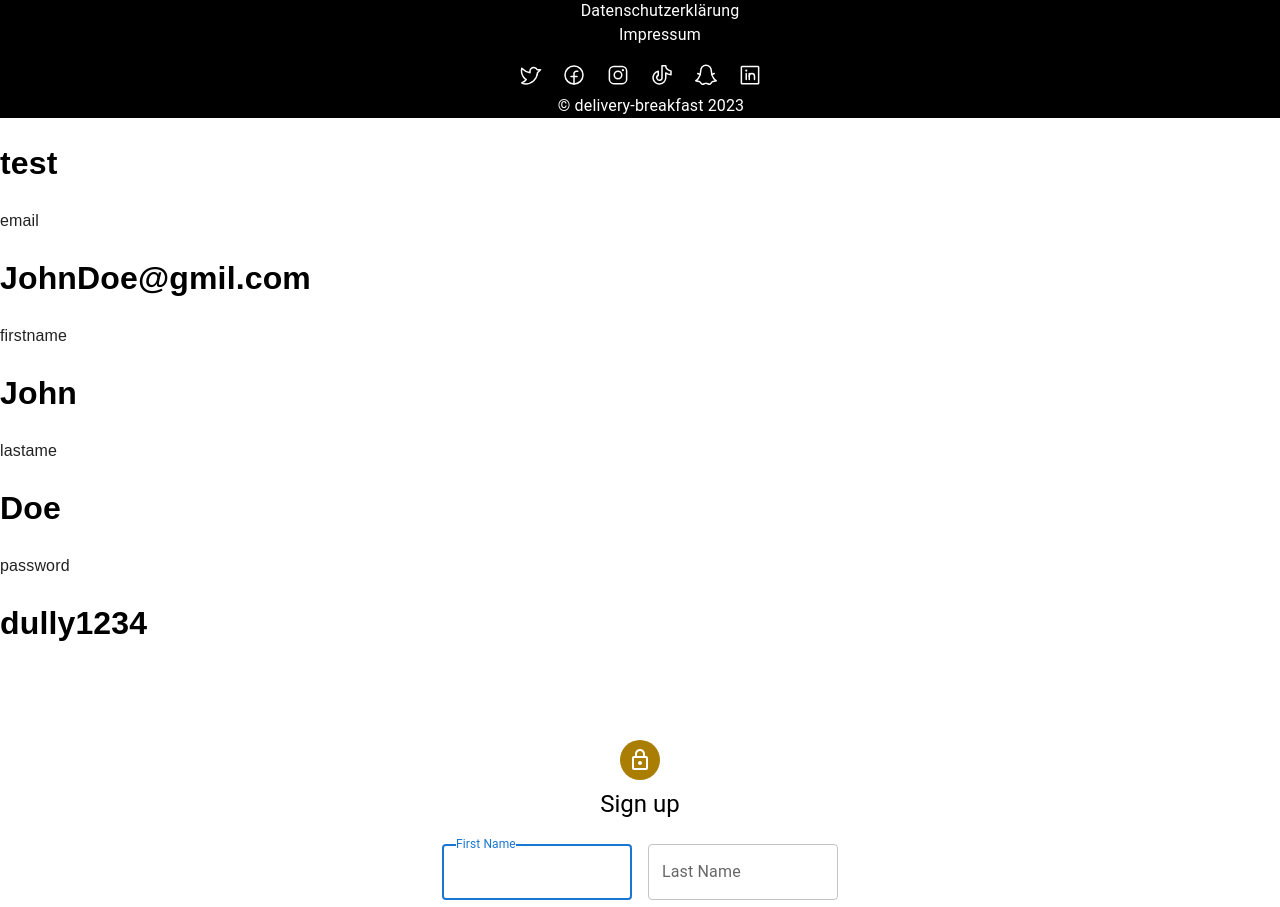
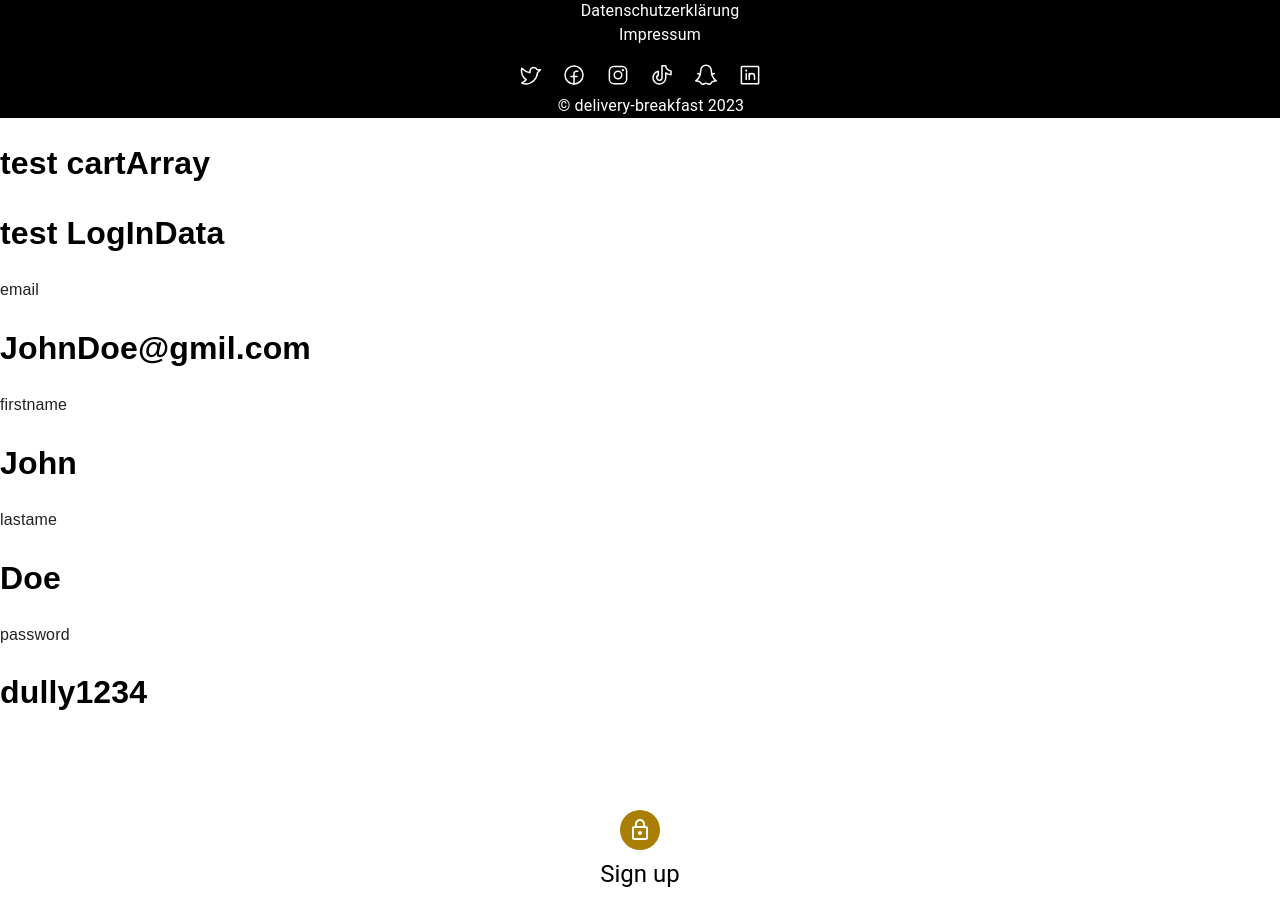
Before and after one commit to 2204Simon/Website-dynamisch, a React (Create React App) app in the folder my-app/: page / in a window 1280 px wide. Shown: the part 1180-2087 px from the top of the page. Built offline with nearby package versions, Linux system fonts and the light colour scheme.

Commit message:
Add CartArray in test.tsx

```diff
--- a/my-app/src/redux/cartReducer.ts
+++ b/my-app/src/redux/cartReducer.ts
@@ -1,4 +1,4 @@
-import { ActionTypes, CartState, CartItem } from "./types"; // Importieren Sie die erforderlichen Typen
+import { ActionTypes, CartState } from "./types"; // Importieren Sie die erforderlichen Typen
 
 const cartReducer = (
   state: CartState = {
--- a/my-app/src/test.tsx
+++ b/my-app/src/test.tsx
@@ -1,13 +1,27 @@
 import React from "react";
 import { useSelector } from "react-redux";
-import { UserDataState } from "./redux/types";
+import { CartState, UserDataState } from "./redux/types";
 import SignInTest from "./testLogIn";
 
 function Test(): JSX.Element {
   const user = useSelector((state: { user: UserDataState }) => state.user);
+  const cartItems = useSelector(
+    (state: { cart: CartState }) => state.cart.cartItems
+  );
+
+  if (cartItems === undefined) {
+    console.log(cartItems);
+    return <div>Loading...</div>;
+  }
+  console.log(cartItems);
+
   return (
     <>
-      <h1>test</h1>
+      <h1>test cartArray</h1>
+      {cartItems.map((item, index) => (
+        <p key={index}>{item.produktname}</p>
+      ))}
+      <h1>test LogInData</h1>
       <p>email</p>
       <h1>{user.LogInData.email}</h1>
       <p>firstname</p>
```
